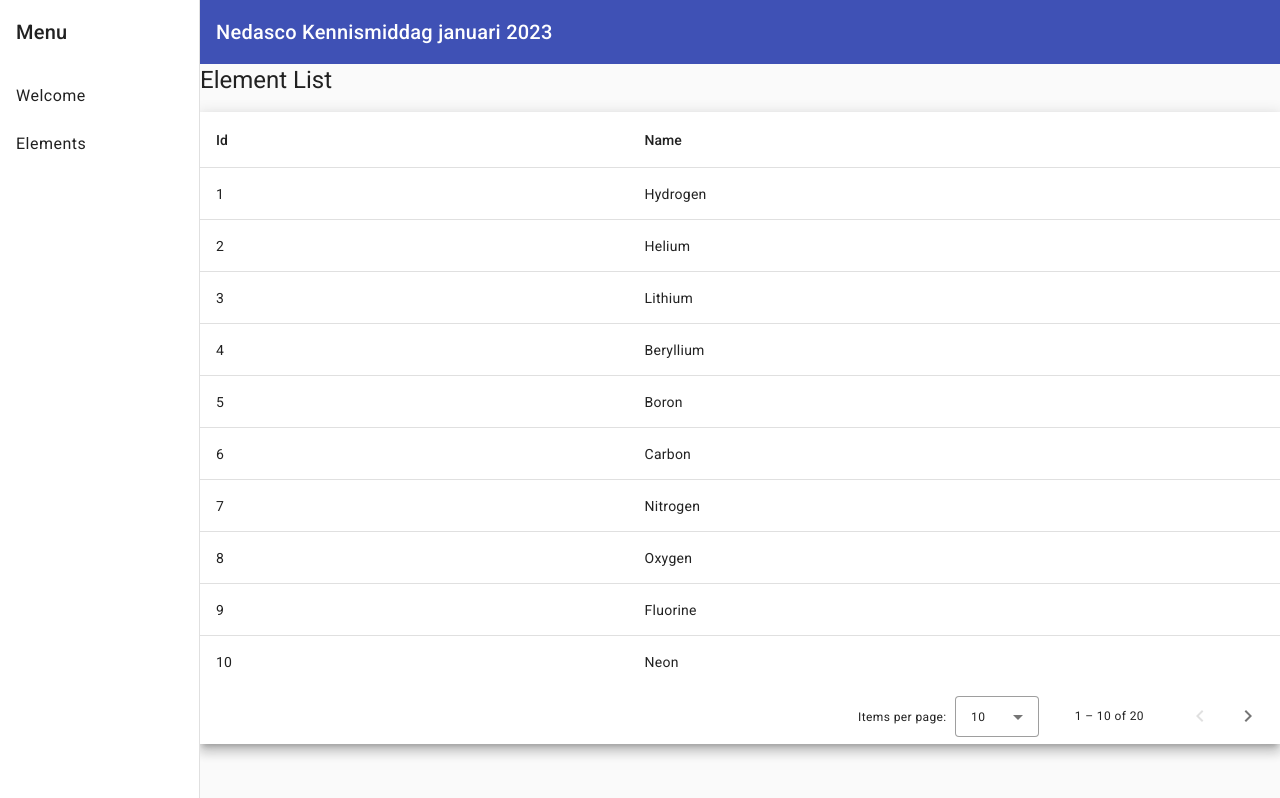
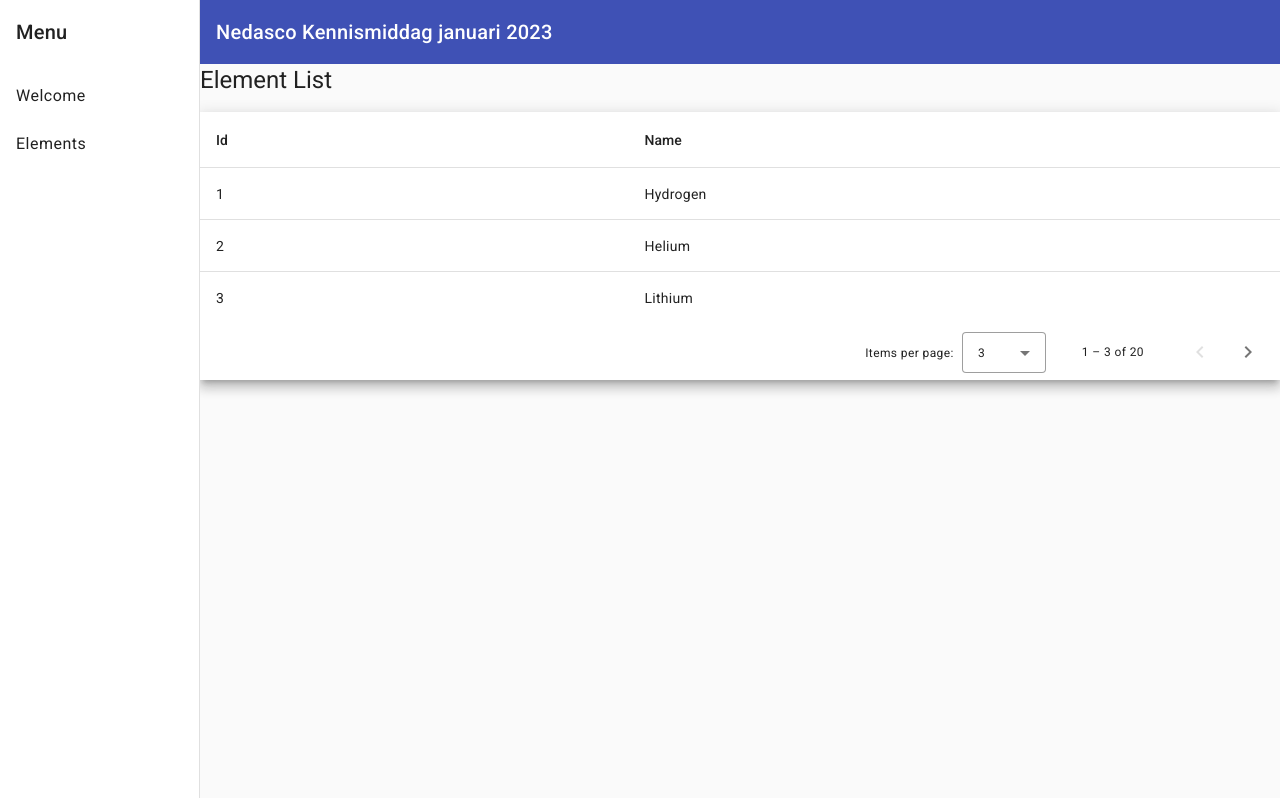
Before and after one commit to NavaraBV/nedasco-angular-kennismiddag-jan-2023, an Angular app: page /elements in a window 1280 px wide. Built offline with nearby package versions, Linux system fonts and the light colour scheme.

Commit message:
store sorting state in queryParams

```diff
--- a/src/app/element-list/element-list.component.html
+++ b/src/app/element-list/element-list.component.html
@@ -1,7 +1,7 @@
 <h1>Element List</h1>
 
 <div class="mat-elevation-z8">
-  <table mat-table class="full-width-table" matSort aria-label="Elements">
+  <table mat-table class="full-width-table" matSort aria-label="Elements" [matSortActive]="sortColumn" [matSortDirection]="sortDirection" (matSortChange)="updateSorting($event)">
     <!-- Id Column -->
     <ng-container matColumnDef="id">
       <th mat-header-cell *matHeaderCellDef mat-sort-header>Id</th>
@@ -18,12 +18,12 @@
     <tr mat-row (click)="goToDetail(row)" *matRowDef="let row; columns: displayedColumns;"></tr>
   </table>
 
-  <mat-paginator #paginator
+  <mat-paginator
       [length]="dataSource?.data?.length"
       [pageIndex]="pageIndex"
       [pageSize]="pageSize"
-      [pageSizeOptions]="[5, 10]"
-      (page)="updateUrl($event)"
+      [pageSizeOptions]="[3, 5, 10]"
+      (page)="updatePagination($event)"
       aria-label="Select page">
   </mat-paginator>
 </div>
--- a/src/app/element-list/element-list.component.ts
+++ b/src/app/element-list/element-list.component.ts
@@ -1,6 +1,6 @@
 import { AfterViewInit, Component, ViewChild } from '@angular/core';
 import {MatPaginator, PageEvent} from '@angular/material/paginator';
-import { MatSort } from '@angular/material/sort';
+import {MatSort, Sort, SortDirection} from '@angular/material/sort';
 import { MatTable } from '@angular/material/table';
 import { ElementsDataSource, TableWithPaginationItem } from './elements-data.source';
 import {ActivatedRoute, Router} from '@angular/router';
@@ -19,8 +19,10 @@
   /** Columns displayed in the table. Columns IDs can be added, removed, or reordered. */
   displayedColumns = ['id', 'name'];
 
-  public pageSize: number = 10;
+  public pageSize: number = 3;
   public pageIndex: number = 0;
+  public sortColumn: string = '';
+  public sortDirection: SortDirection = 'asc';
 
   constructor(private router: Router, private route: ActivatedRoute) {
     this.dataSource = new ElementsDataSource();
@@ -35,21 +37,21 @@
       const pageIndex = Number(paramMap.get('pageIndex'));
       const pageSize = Number(paramMap.get('pageSize'));
       if(pageSize){
-        this.pageSize = pageSize
-        this.paginator.pageSize = pageSize
+        this.pageSize = pageSize;
       }
-      if(pageIndex){
-        this.pageIndex = pageIndex
-        this.paginator.pageIndex = pageIndex
+      if(pageIndex) {
+        this.pageIndex = pageIndex;
       }
+      this.sortColumn = paramMap.get('sortColumn') ?? '';
+      this.sortDirection = paramMap.get('sortDirection') as SortDirection ?? 'asc';
     });
   }
 
   goToDetail(row: {id: number, name: string}) {
-    this.router.navigate(['elements', row.id], {state: row});
+    this.router.navigate([row.id], {relativeTo: this.route});
   }
 
-  updateUrl($event: PageEvent) {
+  updatePagination($event: PageEvent) {
     this.router.navigate(
       [],
       {
@@ -61,4 +63,17 @@
         queryParamsHandling: 'merge', // remove to replace all query params by provided
       });
   }
+
+  updateSorting($event: Sort) {
+    this.router.navigate(
+      [],
+      {
+        relativeTo: this.route,
+        queryParams: {
+          sortColumn: $event.active,
+          sortDirection: $event.direction
+        },
+        queryParamsHandling: 'merge', // remove to replace all query params by provided
+      });
+  }
 }
```
